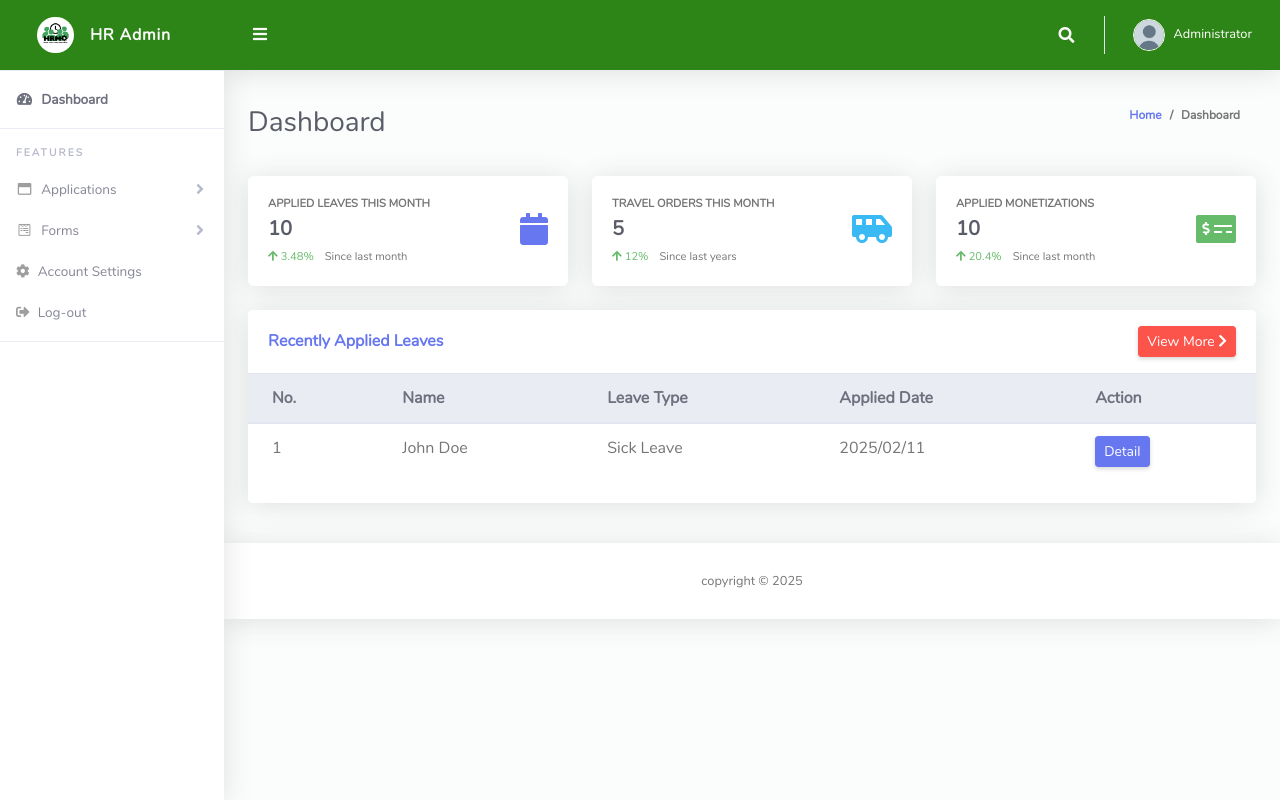
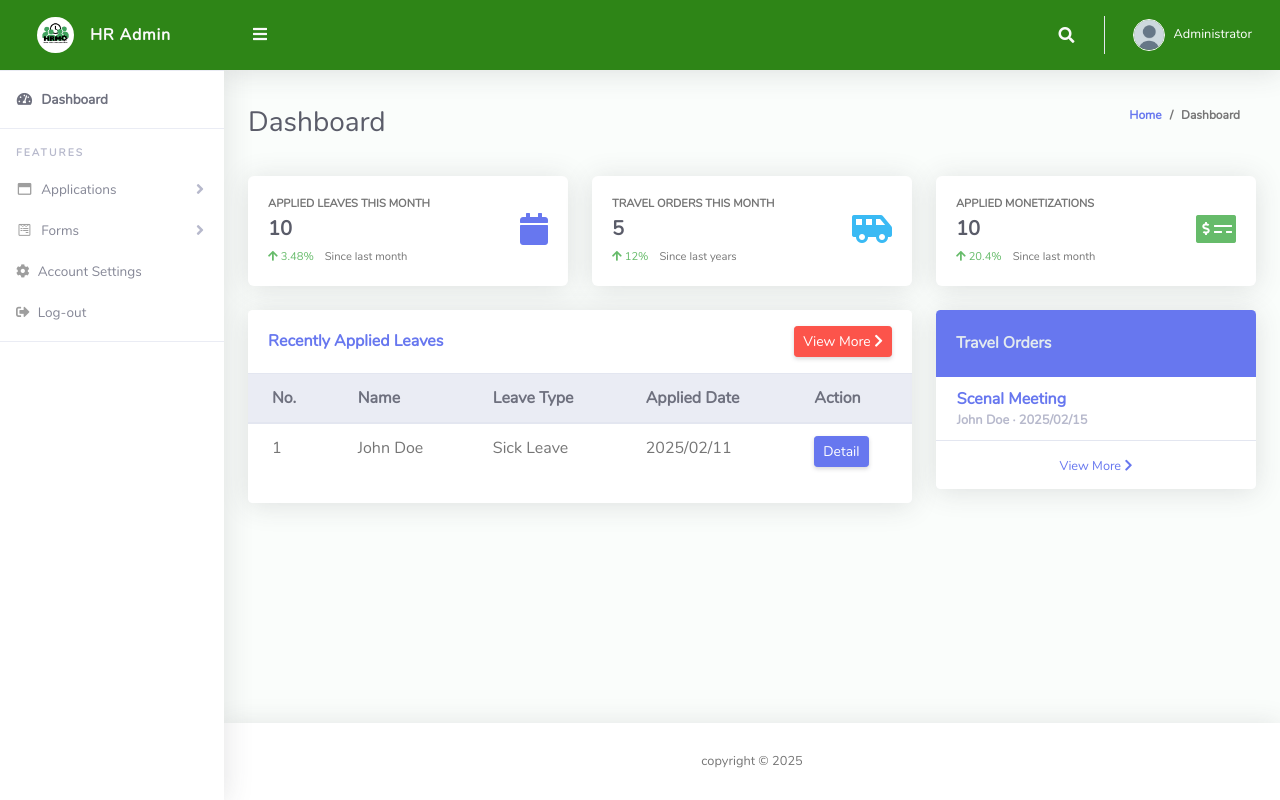
Before and after one commit to DarthCoder-afk/LeaveTrack, a PHP site: page / in a window 1280 px wide. Run offline with PHP 8.4, Linux system fonts and the light colour scheme; a user stored in the database is signed in; some libraries are stand-ins or nearby versions.

Commit message:
updated dashboard and travel_order page

```diff
--- a/index.php
+++ b/index.php
@@ -196,8 +196,8 @@ include 'auth.php'; // Ensure authentication
               </div>
             </div>
 
-            <!-- Invoice Example -->
-            <div class="col-xl-13 col-lg-12 mb-4">
+
+            <div class="col-xl-8 col-lg-12 mb-4">
               <div class="card">
                 <div class="card-header py-3 d-flex flex-row align-items-center justify-content-between">
                   <h6 class="m-0 font-weight-bold text-primary">Recently Applied Leaves</h6>
@@ -229,7 +229,31 @@ include 'auth.php'; // Ensure authentication
                 <div class="card-footer"></div>
               </div>
             </div>
+
+            <div class="col-xl-4 col-lg-5 ">
+              <div class="card">
+                <div class="card-header py-4 bg-primary d-flex flex-row align-items-center justify-content-between">
+                  <h6 class="m-0 font-weight-bold text-light">Travel Orders</h6>
+                </div>
+                <div>
+                  <div class="customer-message align-items-center">
+                    <a class="font-weight-bold" href="#">
+                      <div class="text-truncate message-title">Scenal Meeting</div>
+                      <div class="small text-gray-500 message-time font-weight-bold">John Doe · 2025/02/15  </div>
+                    </a>
+                  </div>
+                  <div class="card-footer text-center">
+                    <a class="m-0 small text-primary card-link" href="travel_order.php">View More <i
+                        class="fas fa-chevron-right"></i></a>
+                  </div>
+                </div>
+              </div>
+            </div>
           </div>
+
+          </div>
+
+
           <!---Container Fluid-->
         </div>
         <!-- Footer -->
--- a/travel_order.php
+++ b/travel_order.php
@@ -273,7 +273,7 @@ include 'auth.php'; // Ensure authentication
                           <th>Office</th>
                           <th>Purpose</th>
                           <th>Destination</th>
-                          <th>Date</th>
+                          <th>Inclusive Dates</th>
                           <th>Actions</th>
                         </tr>
                       </thead>
@@ -284,7 +284,7 @@ include 'auth.php'; // Ensure authentication
                           <td>Treasury Office</td>
                           <td>Scenal Meeting</td>
                           <td>Metro Manila</td>
-                          <td>2025/02/10</td>
+                          <td>2025/02/15 - 2025/02/17</td>
                           <td>
                             <button class="btn btn-success"><i class="fas fa-eye"></i></button>
                             <button class="btn btn-info"><i class="fas fa-pencil-alt"></i></button>
```
